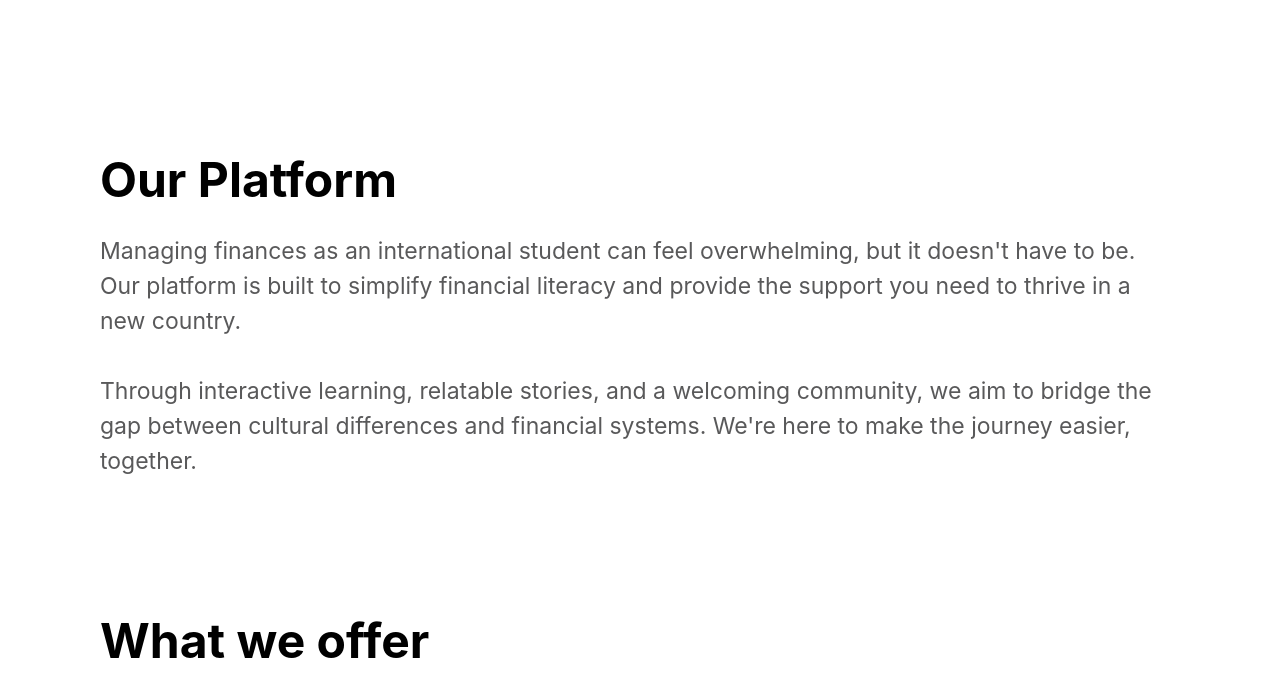
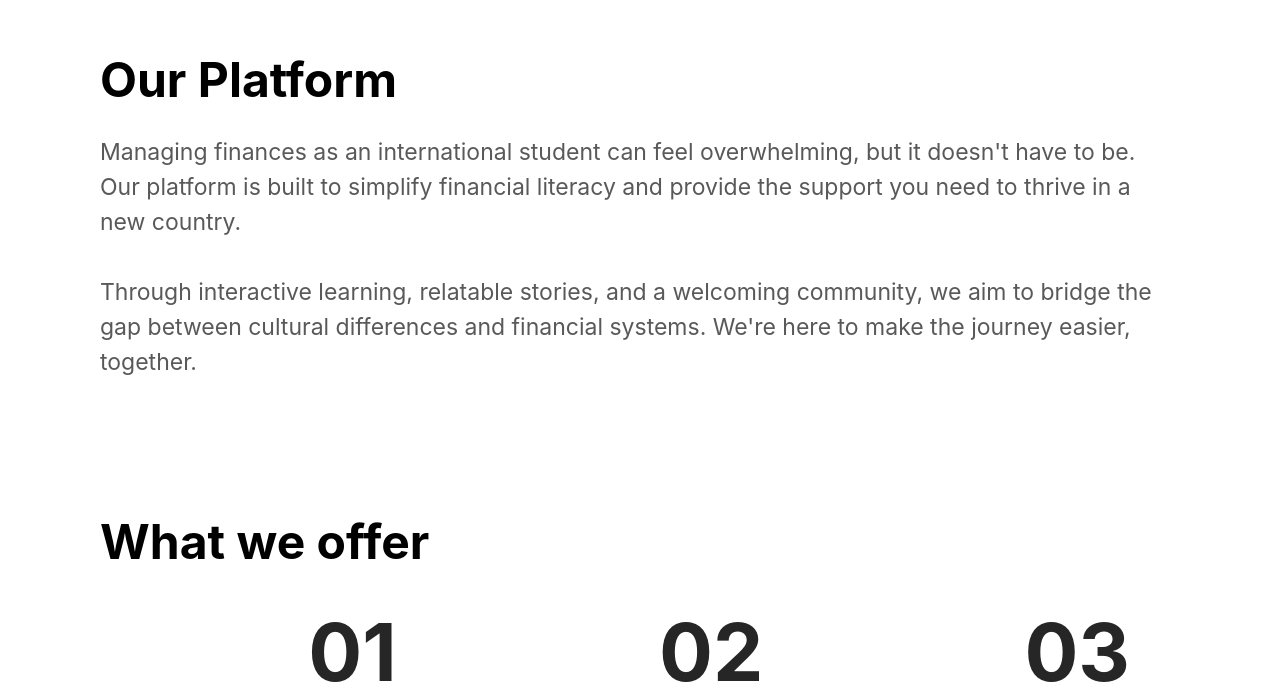
Before and after one commit to Mohinaa/RadiX, a React (Vite) app in the folder frontend/: page / in a window 1280 px wide. Shown: the part 849-1540 px from the top of the page. Built offline with nearby package versions, Linux system fonts and the light colour scheme.

Commit message:
Scroll fixed

```diff
--- a/frontend/src/components/About.jsx
+++ b/frontend/src/components/About.jsx
@@ -1,5 +1,6 @@
 import React from 'react';
 import styles from './About.module.css';
+
 const benefitsData = [
   {
     number: '1',
@@ -20,8 +21,9 @@ const benefitsData = [
 
 const About = () => {
   return (
+    <>
+      <div id="about" className={styles.spacer}></div> {/* Spacer */}
       <section className={styles.benefitsSection}>
-      {/* Intro Section */}
         <div className={styles.introContainer}>
           <div className={styles.introContent}>
             <h2 className={styles.sectionTitle}>Our Platform</h2>
@@ -36,7 +38,6 @@ const About = () => {
           </div>
         </div>
 
-      {/* Offerings Section */}
         <div className={styles.offeringsHeader}>
           <h2 className={styles.offeringsTitle}>What we offer</h2>
         </div>
@@ -55,6 +56,7 @@ const About = () => {
           </div>
         </div>
       </section>
+    </>
   );
 };
 
--- a/frontend/src/components/About.module.css
+++ b/frontend/src/components/About.module.css
@@ -1,4 +1,3 @@
-/* General Heading Style (Consistent for all sections) */
 .heading {
   color: rgb(0, 0, 0);
   font-size: 48px;
@@ -19,7 +18,7 @@
   width: 100%;
   max-width: 1080px;
   margin: 0 auto;
-  margin-top: 300px;
+  margin-top: 200px;
   display: flex;
   flex-direction: column;
   font-family: Be Vietnam Pro, -apple-system, Roboto, Helvetica, sans-serif;
@@ -71,7 +70,7 @@
 }
 
 .offeringsTitle {
-  composes: heading; /* Applies the consistent heading style */
+  composes: heading;
 }
 
 /* Cards Section */
@@ -128,3 +127,6 @@
   line-height: 27px;
   margin-top: 14px;
 }
+.spacer {
+  height: 0.5px;
+}
```
Lines whose indentation alone changed are shown as unchanged.
